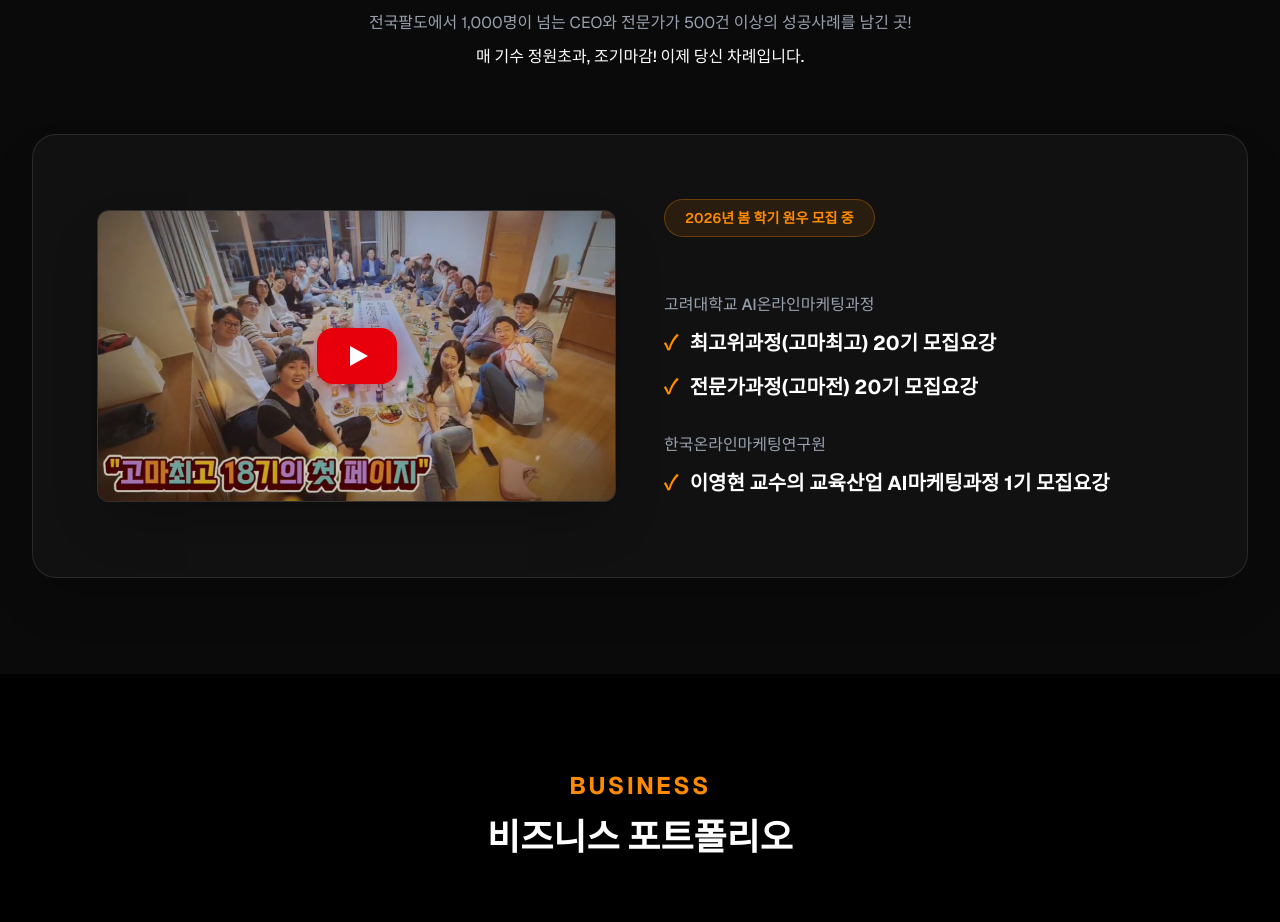
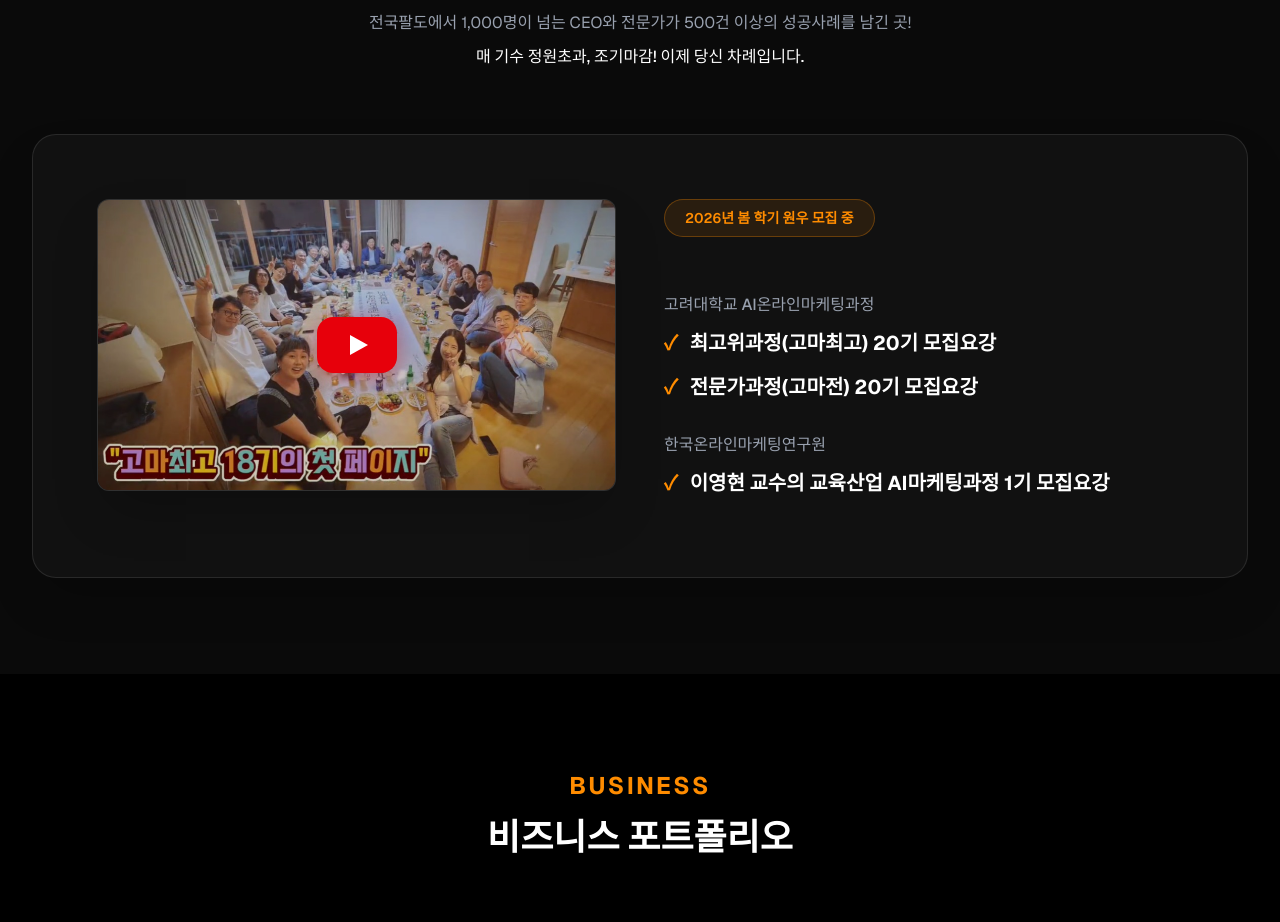
Before and after one commit to inewscom100454-spec/younghyun-homepage, a Next.js app: page / in a window 1280 px wide. Shown: the part 2880-3802 px from the top of the page. Built offline with nearby package versions, Linux system fonts and the light colour scheme; no server answers.

Commit message:
style(class): top-align with thumbnail and remove link hover underlines

```diff
--- a/src/components/Class.tsx
+++ b/src/components/Class.tsx
@@ -23,7 +23,7 @@
           transition={{ duration: 0.8 }}
           className="bg-[#111] rounded-3xl border border-white/10 overflow-hidden shadow-2xl"
         >
-          <div className="p-8 md:p-12 lg:p-16 flex flex-col md:flex-row gap-12 items-center">
+          <div className="p-8 md:p-12 lg:p-16 flex flex-col md:flex-row gap-12 items-center md:items-start">
 
             {/* YouTube Video Thumbnail Area */}
             <div className="w-full md:w-1/2">
@@ -62,13 +62,13 @@
                     <li>
                       <a href="https://blog.naver.com/newsad1/221323052889" target="_blank" rel="noopener noreferrer" className="flex items-center gap-3 group transition-transform">
                         <span className="text-brand shrink-0 group-hover:scale-125 transition-transform duration-300">✓</span>
-                        <span className="underline-offset-4 group-hover:underline group-hover:text-brand transition-colors">최고위과정(고마최고) 20기 모집요강</span>
+                        <span className="group-hover:text-brand transition-colors">최고위과정(고마최고) 20기 모집요강</span>
                       </a>
                     </li>
                     <li>
                       <a href="https://blog.naver.com/newsad1/221761108453" target="_blank" rel="noopener noreferrer" className="flex items-center gap-3 group transition-transform">
                         <span className="text-brand shrink-0 group-hover:scale-125 transition-transform duration-300">✓</span>
-                        <span className="underline-offset-4 group-hover:underline group-hover:text-brand transition-colors">전문가과정(고마전) 20기 모집요강</span>
+                        <span className="group-hover:text-brand transition-colors">전문가과정(고마전) 20기 모집요강</span>
                       </a>
                     </li>
                   </ul>
@@ -80,7 +80,7 @@
                     <li>
                       <a href="https://blog.naver.com/newsad1/224172905402" target="_blank" rel="noopener noreferrer" className="flex items-start md:items-center gap-3 group transition-transform">
                         <span className="text-brand shrink-0 group-hover:scale-125 transition-transform duration-300 mt-1 md:mt-0">✓</span>
-                        <span className="underline-offset-4 group-hover:underline group-hover:text-brand transition-colors leading-snug">이영현 교수의 교육산업 AI마케팅과정 1기 모집요강</span>
+                        <span className="group-hover:text-brand transition-colors leading-snug">이영현 교수의 교육산업 AI마케팅과정 1기 모집요강</span>
                       </a>
                     </li>
                   </ul>
```
